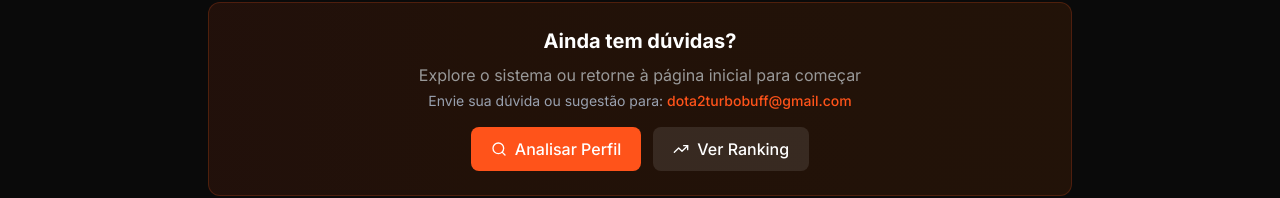
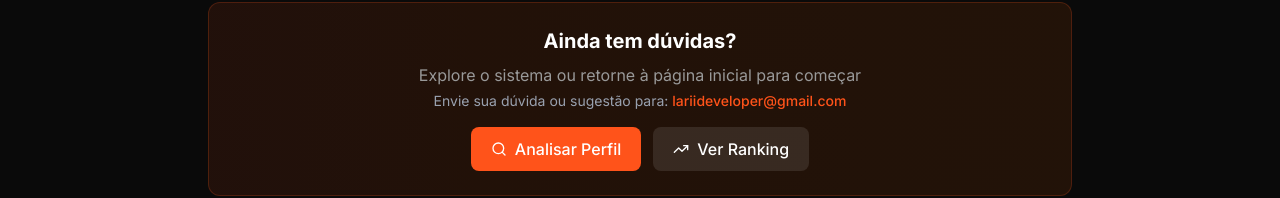
Before and after one commit to laaridev/dota2turbo-mmr, a Next.js app: page /faq in a window 1280 px wide. Shown: the part 923-1121 px from the top of the page. Built offline with nearby package versions, Linux system fonts and the light colour scheme.

Commit message:
chore: update contact email to lariideveloper@gmail.com

```diff
--- a/app/faq/page.tsx
+++ b/app/faq/page.tsx
@@ -117,7 +117,7 @@ export default function FAQPage() {
                             Explore o sistema ou retorne à página inicial para começar
                         </p>
                         <p className="text-sm text-gray-400 mb-4">
-                            Envie sua dúvida ou sugestão para: <a href="mailto:dota2turbobuff@gmail.com" className="text-primary hover:text-primary/80 transition-colors font-medium">dota2turbobuff@gmail.com</a>
+                            Envie sua dúvida ou sugestão para: <a href="mailto:lariideveloper@gmail.com" className="text-primary hover:text-primary/80 transition-colors font-medium">lariideveloper@gmail.com</a>
                         </p>
                         <div className="flex gap-3 justify-center flex-wrap">
                             <Link
```
